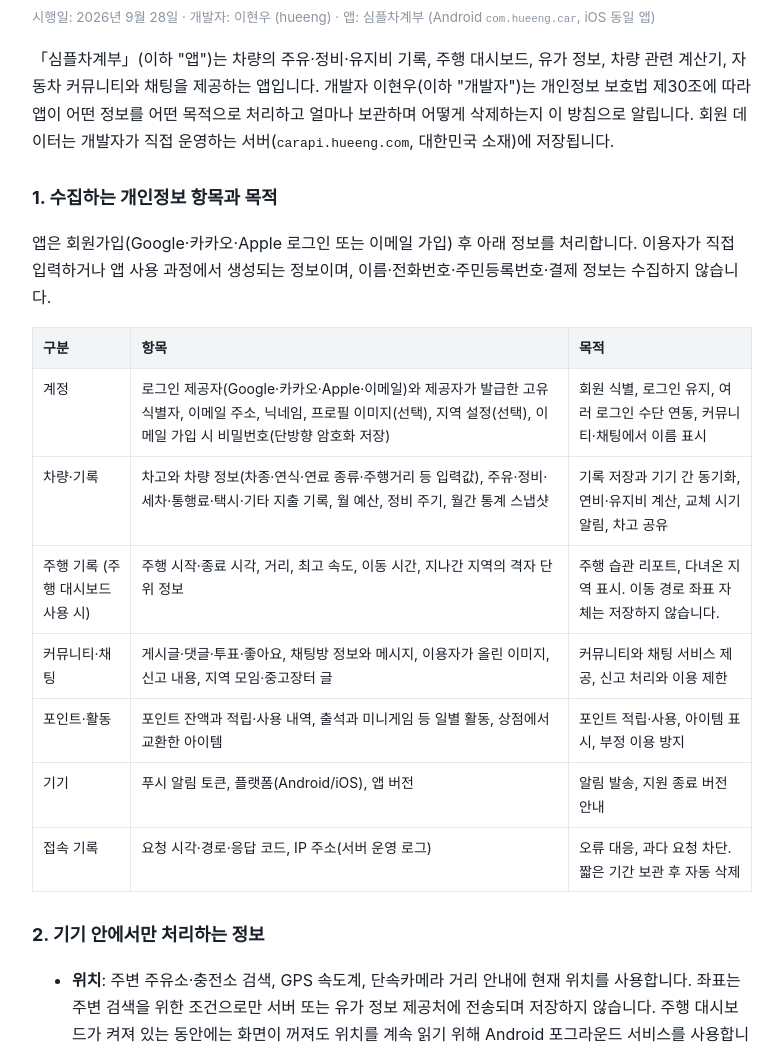
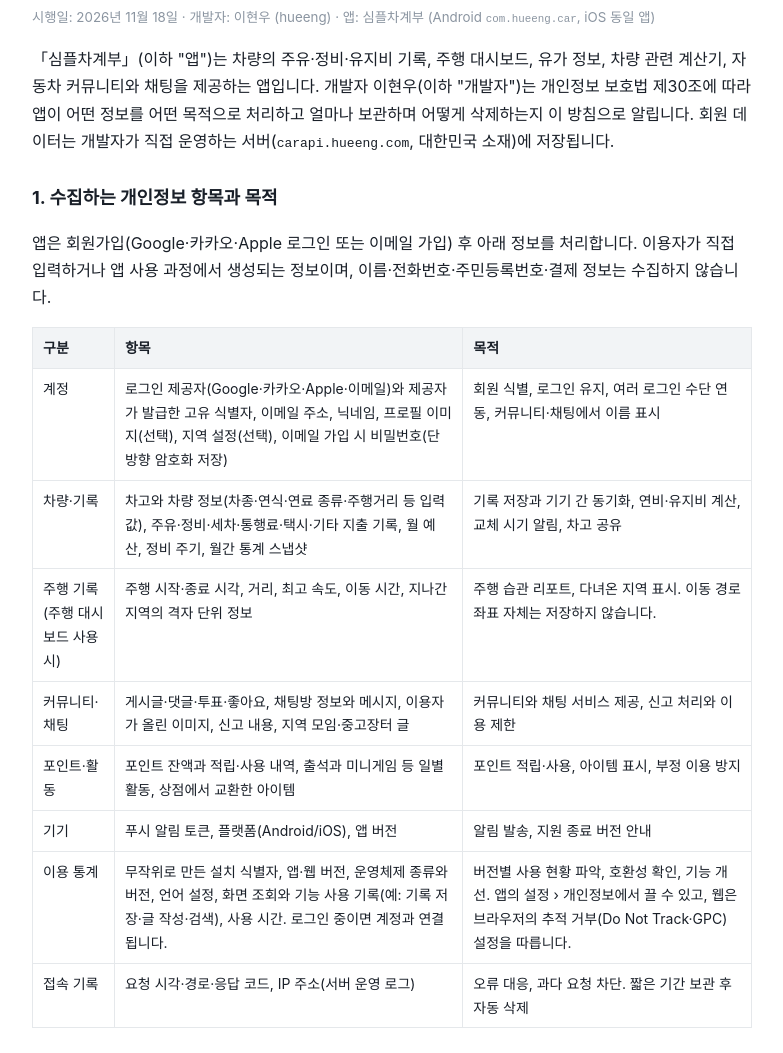
Before and after one commit to LeeHueeng/simcha-site, a plain HTML site: page privacy.html in a window 1280 px wide. Shown: the part 148-1201 px from the top of the page, without its empty margins (248-1031 px from the left). Drawn offline with Linux system fonts and the light colour scheme.

Commit message:
docs: 개인정보처리방침에 앱 이용 통계 항목과 보관 기간 추가
Co-Authored-By: Claude Opus 5.5 <noreply@anthropic.com>

```diff
--- a/privacy.html
+++ b/privacy.html
@@ -4,7 +4,7 @@
 <body>
 <nav><a href="./">심플차계부</a><a href="./privacy">개인정보처리방침</a><a href="./terms">이용약관</a><a href="./account-delete">계정 삭제</a></nav>
 <h1>심플차계부 개인정보처리방침</h1>
-<small>시행일: 2026년 9월 28일 · 개발자: 이현우 (hueeng) · 앱: 심플차계부 (Android <code>com.hueeng.car</code>, iOS 동일 앱)</small>
+<small>시행일: 2026년 11월 18일 · 개발자: 이현우 (hueeng) · 앱: 심플차계부 (Android <code>com.hueeng.car</code>, iOS 동일 앱)</small>
 <p>「심플차계부」(이하 "앱")는 차량의 주유·정비·유지비 기록, 주행 대시보드, 유가 정보, 차량 관련 계산기, 자동차 커뮤니티와 채팅을 제공하는 앱입니다. 개발자 이현우(이하 "개발자")는 개인정보 보호법 제30조에 따라 앱이 어떤 정보를 어떤 목적으로 처리하고 얼마나 보관하며 어떻게 삭제하는지 이 방침으로 알립니다. 회원 데이터는 개발자가 직접 운영하는 서버(<code>carapi.hueeng.com</code>, 대한민국 소재)에 저장됩니다.</p>
 
 <h2>1. 수집하는 개인정보 항목과 목적</h2>
@@ -17,6 +17,7 @@
 <tr><td>커뮤니티·채팅</td><td>게시글·댓글·투표·좋아요, 채팅방 정보와 메시지, 이용자가 올린 이미지, 신고 내용, 지역 모임·중고장터 글</td><td>커뮤니티와 채팅 서비스 제공, 신고 처리와 이용 제한</td></tr>
 <tr><td>포인트·활동</td><td>포인트 잔액과 적립·사용 내역, 출석과 미니게임 등 일별 활동, 상점에서 교환한 아이템</td><td>포인트 적립·사용, 아이템 표시, 부정 이용 방지</td></tr>
 <tr><td>기기</td><td>푸시 알림 토큰, 플랫폼(Android/iOS), 앱 버전</td><td>알림 발송, 지원 종료 버전 안내</td></tr>
+<tr><td>이용 통계</td><td>무작위로 만든 설치 식별자, 앱·웹 버전, 운영체제 종류와 버전, 언어 설정, 화면 조회와 기능 사용 기록(예: 기록 저장·글 작성·검색), 사용 시간. 로그인 중이면 계정과 연결됩니다.</td><td>버전별 사용 현황 파악, 호환성 확인, 기능 개선. 앱의 설정 › 개인정보에서 끌 수 있고, 웹은 브라우저의 추적 거부(Do Not Track·GPC) 설정을 따릅니다.</td></tr>
 <tr><td>접속 기록</td><td>요청 시각·경로·응답 코드, IP 주소(서버 운영 로그)</td><td>오류 대응, 과다 요청 차단. 짧은 기간 보관 후 자동 삭제</td></tr>
 </table>
 
@@ -54,6 +55,7 @@
 <li>1항의 정보는 <b>회원 탈퇴 시까지</b> 보관하고, 탈퇴하면 계정·차량·기록·주행 기록·포인트·기기 정보와 로그인 연결 정보를 즉시 삭제합니다.</li>
 <li>다른 이용자와 공유된 콘텐츠(게시글·댓글·좋아요·투표·채팅 메시지)는 대화 흐름 보존을 위해 작성자 정보를 분리하여 "탈퇴한 회원" 명의로 남습니다. 탈퇴 전에 직접 삭제하거나 삭제를 요청할 수 있습니다.</li>
 <li>서버 접속 기록은 짧은 기간 보관 후 자동 삭제되며, 관계 법령에 따라 보존 의무가 있는 정보는 그 기간 동안만 분리 보관합니다.</li>
+<li>이용 통계 중 화면·기능 사용 기록은 <b>180일</b> 뒤, 일별 집계와 설치 정보는 마지막 이용 후 <b>13개월</b> 뒤 자동 삭제합니다. 탈퇴하면 계정과 연결된 이용 통계를 즉시 삭제합니다.</li>
 <li>기기 안의 블랙박스 영상·기프티콘·설정은 앱을 삭제하면 함께 삭제됩니다.</li>
 </ul>
 
```
